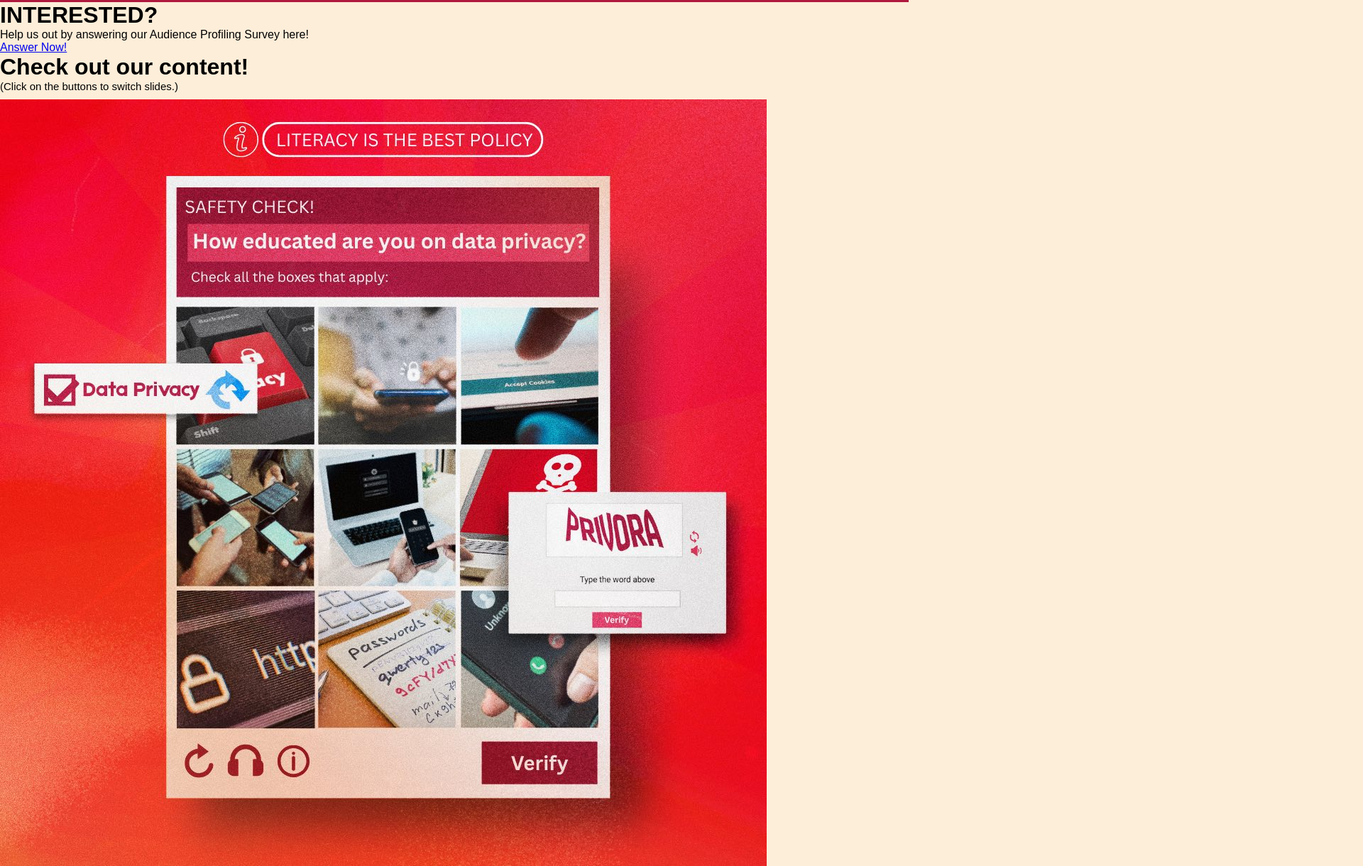
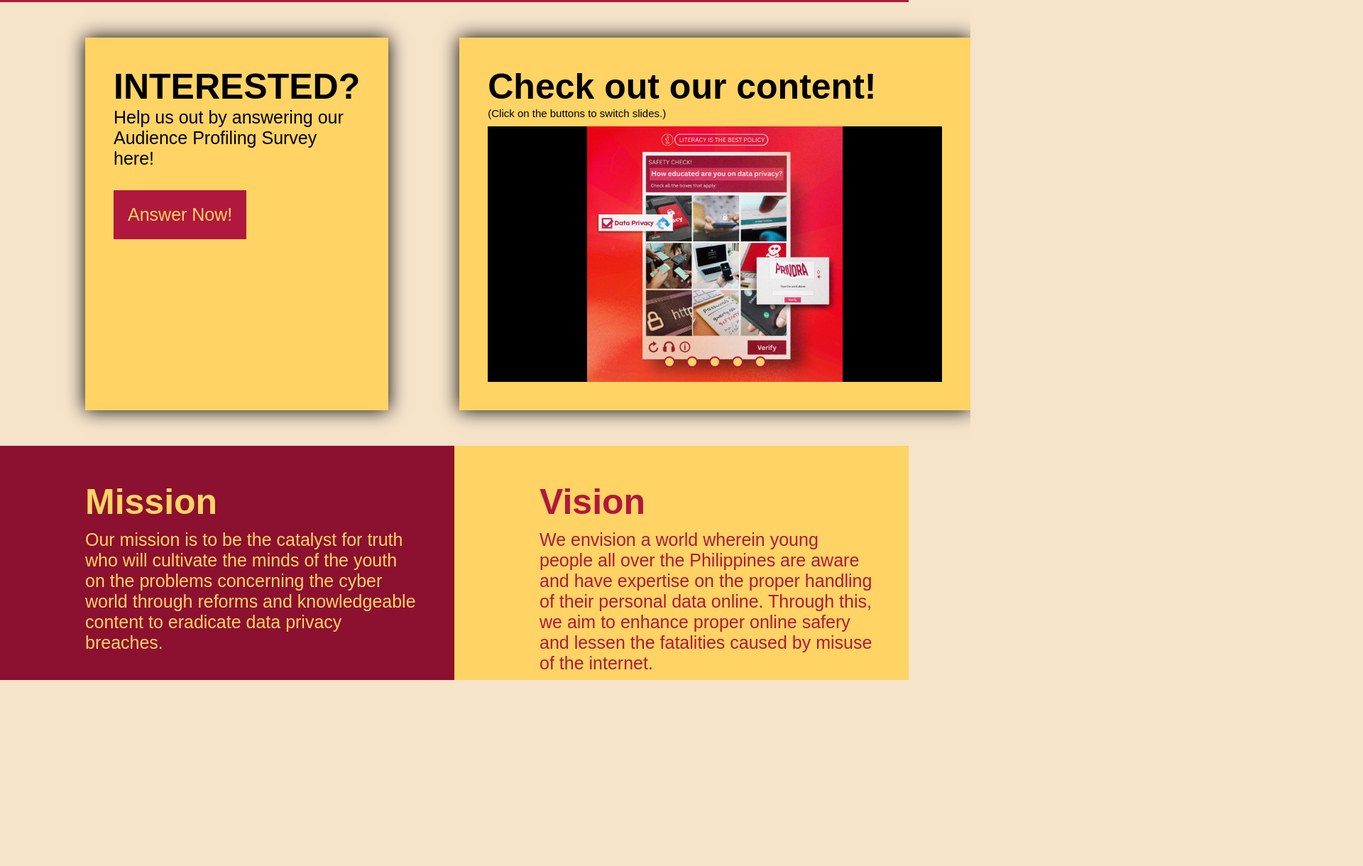
Before and after one commit to mpunico0/privora, a plain HTML site: page index.html in a window 1280 px wide. Shown: the part 1415-2635 px from the top of the page at 71% size, 1920 px wide, since content can reach past the window. After the commit the page ends 2373 px from the top, so only its background shows below. Drawn offline with Linux system fonts and the light colour scheme; a web font is replaced by a local one.

Commit message:
Add files via upload

```diff
--- a/stylesheet.css
+++ b/stylesheet.css
@@ -7,9 +7,9 @@
 // <width>: Use a value from 75 to 125
 // <uniquifier>: Use a unique and descriptive class name */
 
-html, body {
+/* html, body {
     cursor: url("cursor.ico"), default;
-}
+}*/
 
 body {
   font-family: "Zalando Sans", sans-serif;
@@ -18,7 +18,7 @@ body {
   font-style: normal;
   font-variation-settings:
     "wdth" 75;
-    background-color: #fdeed9;
+    background-color: #f5e3ca;
     scroll-behavior: smooth;
 }
 
@@ -32,6 +32,7 @@ body {
     margin: auto;
     top: 0;
     z-index: 1;
+    box-shadow: 0px 5px 25px 0px;
 }
 
 .logo{
@@ -108,3 +109,112 @@ hr {
     border-width: 2px;
     border-top: 1px solid #ccc;
 }
+
+.main {
+    background-color: #f5e3ca;
+    display: flex;
+}
+
+.survey {
+    margin: 50px 50px 50px 120px;
+    padding: 40px 40px 40px 40px;
+    width: 30%;
+    background-color: #ffd464;
+    font-size: 25px;
+    display: block;
+    box-shadow: 0px 0px 25px 0px;
+}
+
+.surveyform {
+    text-decoration: none;
+    color: #ffd464;
+    padding: 20px;
+    margin-top: 30px;
+    background: #B0183D;
+    transition: ease 0.3s;
+    display: inline-block;
+}
+
+.surveyform:hover {
+    background: #8c102f;
+}
+
+.container {
+    margin: 50px 50px 50px 50px;
+    padding: 40px 40px 40px 40px;
+    width: 50%;
+    background-color: #ffd464;
+    font-size: 25px;
+    display: block;
+    box-shadow: 0px 0px 25px 0px;
+
+}
+.slider-wrap {
+    position: relative;
+    max-width: 48rem;
+    margin: 0 auto;
+    background-color: black;
+}
+
+.slider {
+    display: flex;
+    aspect-ratio: 16/9;
+    overflow-x: hidden;
+    scroll-snap-type: x mandatory;
+    scroll-behavior: smooth;
+    box-shadow: 0 1.5rem 3rem -0.75rem hsla(0, 0%, 0%, 0.25%);
+    border: 0.5rem;
+
+}
+
+.slider img {
+    flex: 1 0 100%;
+    scroll-snap-align: start;
+    object-fit:contain;
+    height: 100%;
+}
+
+.slider-nav {
+    display: flex;
+    column-gap: 1rem;
+    position: absolute;
+    bottom: 1.25rem;
+    left: 50%;
+    transform: translateX(-50%);
+    z-index: 1;
+}
+
+.slider-nav a {
+    width: 0.75rem;
+    height: 0.75rem;
+    border-radius: 50%;
+    border: solid 2px #B0183D;
+    background-color: #ffd464;
+    transition: opacity ease 250ms;
+}
+
+.slider-nav a:hover{
+    background-color: #B0183D;
+}
+
+.misvis {
+    display: flex;
+    height: 230px;
+}
+
+.mission {
+    background-color: #8c102f;
+    width: 50%;
+    color: #ffd464;
+    padding: 50px 50px 50px 120px;
+    font-size: 25px;
+    height: 100%;
+}
+.vision {
+    background-color: #ffd464;
+    width: 50%;
+    color: #B0183D;
+    padding: 50px 50px 50px 120px;
+    font-size: 25px;
+    height: 100%;
+}
```
